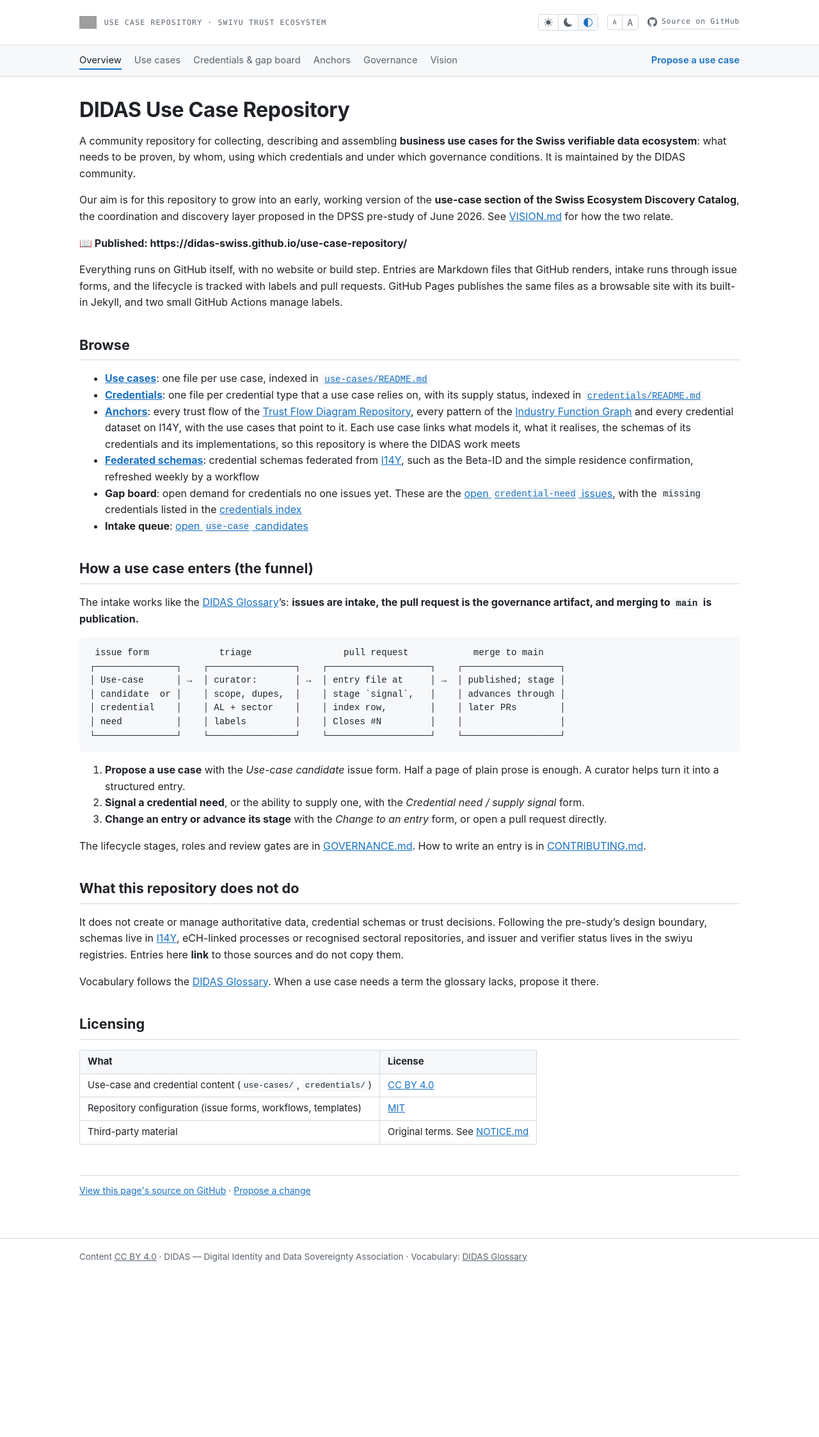
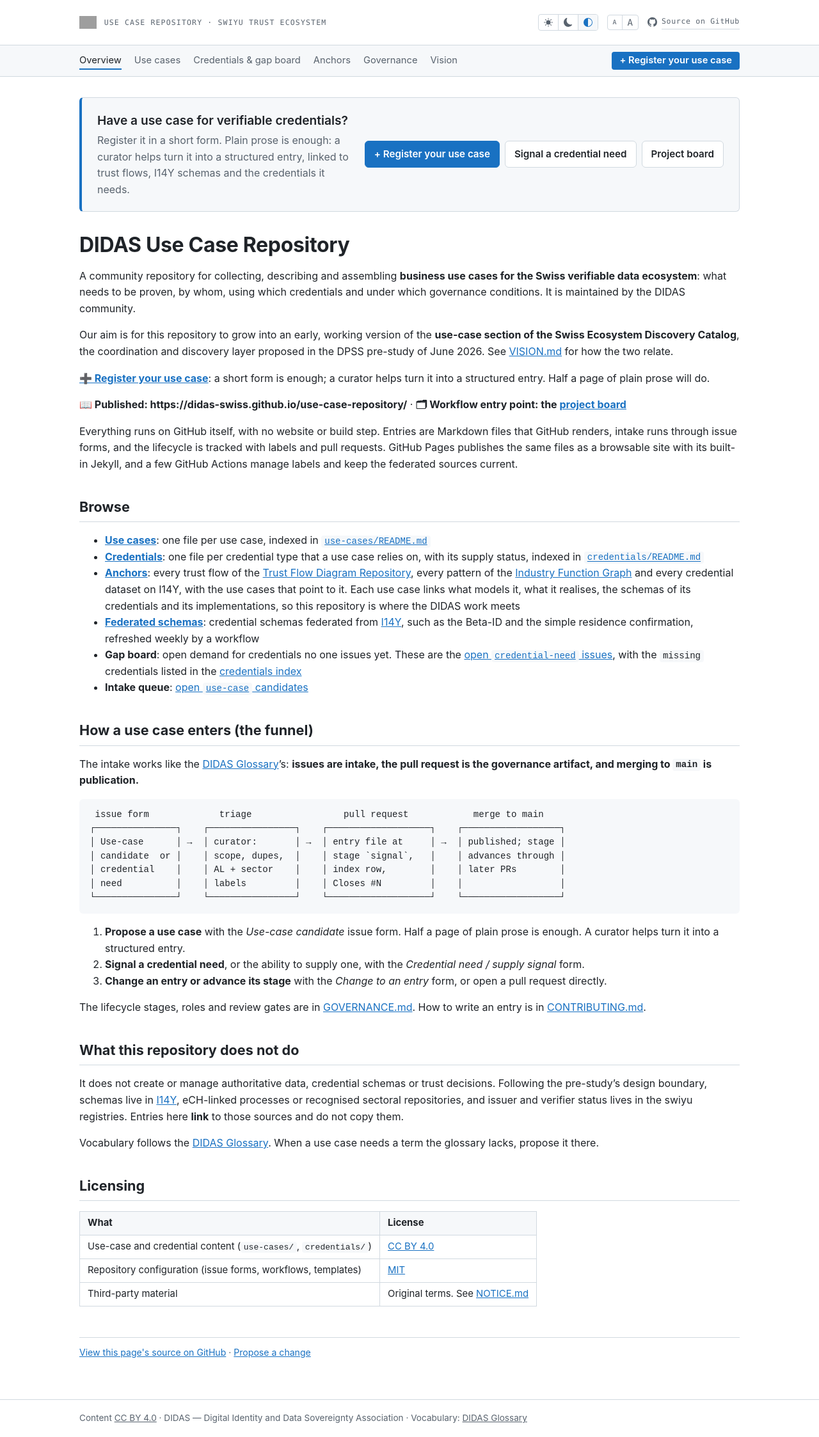
Before and after one commit to DIDAS-swiss/use-case-repository, a Jekyll site: the page built from README.md, in a window 1280 px wide. Shown: the whole page at 64% size. Built offline with Jekyll 4.4.1, drawn with Linux system fonts in a browser that asks for light colours; our own code applies the rules of GitHub Pages for plain Markdown files; before the commit the page ends 1993 px from its top, so only the background shows below that; grey boxes are pictures that could not be loaded.

Commit message:
Add a prominent register button and the project board guide
- README: buttons at the top to register a use case, signal a credential
  need and open the project board
- Site: a highlighted call to action at the top of the home page, a
  register button in the navigation and at the end of the use-case list
- PROJECT.md: the project board as entry point to the workflows, with its
  status flow, fields, views and built-in automations, and how to set it up
- project_url in _config.yml for the site's project board button

```diff
--- a/README.md
+++ b/README.md
@@ -10,13 +10,25 @@ Our aim is for this repository to grow into an early, working version of the
 discovery layer proposed in the DPSS pre-study of June 2026. See
 [VISION.md](VISION.md) for how the two relate.
 
-**📖 Published: https://didas-swiss.github.io/use-case-repository/**
+<p align="center" class="gh-only">
+  <a href="https://github.com/DIDAS-swiss/use-case-repository/issues/new?template=use-case-candidate.yml"><img alt="Register your use case" src="https://img.shields.io/badge/%2B%20Register%20your%20use%20case-1971c2?style=for-the-badge"></a>
+  &nbsp;
+  <a href="https://github.com/DIDAS-swiss/use-case-repository/issues/new?template=credential-signal.yml"><img alt="Signal a credential need" src="https://img.shields.io/badge/Signal%20a%20credential%20need-495057?style=for-the-badge"></a>
+  &nbsp;
+  <a href="https://github.com/orgs/DIDAS-swiss/projects"><img alt="Project board" src="https://img.shields.io/badge/Project%20board-495057?style=for-the-badge"></a>
+</p>
+
+**[➕ Register your use case](https://github.com/DIDAS-swiss/use-case-repository/issues/new?template=use-case-candidate.yml)**: a short form is enough; a curator helps
+turn it into a structured entry. Half a page of plain prose will do.
+
+**📖 Published: https://didas-swiss.github.io/use-case-repository/** ·
+**🗂 Workflow entry point: the [project board](PROJECT.md)**
 
 Everything runs on GitHub itself, with no website or build step. Entries are
 Markdown files that GitHub renders, intake runs through issue forms, and the
 lifecycle is tracked with labels and pull requests. GitHub Pages publishes the same
-files as a browsable site with its built-in Jekyll, and two small GitHub Actions
-manage labels.
+files as a browsable site with its built-in Jekyll, and a few GitHub Actions
+manage labels and keep the federated sources current.
 
 ## Browse
 
--- a/_config.yml
+++ b/_config.yml
@@ -8,6 +8,9 @@ description: >-
   Business use cases for the Swiss verifiable data ecosystem. An early version
   of the use-case section of the Swiss Ecosystem Discovery Catalog.
 repository: DIDAS-swiss/use-case-repository
+# The GitHub Project that is the entry point to the workflows (see PROJECT.md).
+# Until it exists, this points to the organisation's project list.
+project_url: https://github.com/orgs/DIDAS-swiss/projects
 baseurl: /use-case-repository
 url: https://didas-swiss.github.io
 
--- a/_layouts/default.html
+++ b/_layouts/default.html
@@ -55,11 +55,24 @@
       <a href="{{ '/anchors.html' | relative_url }}"{% if page.url == '/anchors.html' %} aria-current="page"{% endif %}>Anchors</a>
       <a href="{{ '/GOVERNANCE.html' | relative_url }}"{% if page.url == '/GOVERNANCE.html' %} aria-current="page"{% endif %}>Governance</a>
       <a href="{{ '/VISION.html' | relative_url }}"{% if page.url == '/VISION.html' %} aria-current="page"{% endif %}>Vision</a>
-      <a class="cta" href="https://github.com/{{ site.repository }}/issues/new/choose">Propose a use case</a>
+      <a class="cta" href="https://github.com/{{ site.repository }}/issues/new?template=use-case-candidate.yml">+ Register your use case</a>
     </div>
   </nav>
 
   <main class="content">
+    {%- if page.url == '/' %}
+    <section class="hero" aria-label="Get involved">
+      <div>
+        <p class="hero-title">Have a use case for verifiable credentials?</p>
+        <p class="hero-text">Register it in a short form. Plain prose is enough: a curator helps turn it into a structured entry, linked to trust flows, I14Y schemas and the credentials it needs.</p>
+      </div>
+      <div class="hero-actions">
+        <a class="button primary" href="https://github.com/{{ site.repository }}/issues/new?template=use-case-candidate.yml">+ Register your use case</a>
+        <a class="button" href="https://github.com/{{ site.repository }}/issues/new?template=credential-signal.yml">Signal a credential need</a>
+        <a class="button" href="{{ site.project_url }}">Project board</a>
+      </div>
+    </section>
+    {%- endif %}
     {%- if page.stage -%}
     <dl class="facts">
       <div><dt>Stage</dt><dd><span class="pill stage-{{ page.stage }}">{{ page.stage }}</span></dd></div>
@@ -81,6 +94,9 @@
     </dl>
     {%- endif -%}
     {{ content }}
+    {%- if page.url == '/use-cases/' %}
+    <p class="register"><a class="button primary" href="https://github.com/{{ site.repository }}/issues/new?template=use-case-candidate.yml">+ Register your use case</a></p>
+    {%- endif %}
     {%- if page.kind == 'use-case' and page.stage -%}
     <section class="anchors" aria-labelledby="anchors">
       <h2 id="anchors">Anchors</h2>
--- a/assets/site.css
+++ b/assets/site.css
@@ -186,3 +186,27 @@ a { color: var(--accent); }
   display: inline-block; padding: 0 6px; border: 1px solid var(--rule); border-radius: 4px;
   font-size: 0.78rem; color: var(--muted);
 }
+
+/* Calls to action: register a use case. */
+.gh-only { display: none; }   /* README buttons for GitHub; the site has its own */
+.site-nav .cta {
+  background: var(--accent); color: #fff; padding: 2px 12px; border-radius: 4px;
+}
+.site-nav .cta:hover, .site-nav .cta[aria-current="page"] { color: #fff; box-shadow: none; opacity: 0.9; }
+.hero {
+  display: flex; flex-wrap: wrap; align-items: center; justify-content: space-between; gap: 16px 24px;
+  margin: 0 0 32px; padding: 20px 24px;
+  border: 1px solid var(--rule); border-left: 4px solid var(--accent); border-radius: 6px; background: var(--wash);
+}
+.hero > div:first-child { flex: 1 1 360px; }
+.hero-title { margin: 0 0 4px; font-size: 1.2rem; font-weight: 600; }
+.hero-text { margin: 0; color: var(--muted); }
+.hero-actions { display: flex; flex-wrap: wrap; gap: 8px; }
+.button {
+  display: inline-block; padding: 8px 14px; border-radius: 6px; font-weight: 600; font-size: 0.95rem;
+  text-decoration: none; border: 1px solid var(--rule); color: var(--ink); background: var(--bg);
+}
+.button:hover { border-color: var(--accent); color: var(--accent); }
+.button.primary { background: var(--accent); border-color: var(--accent); color: #fff; }
+.button.primary:hover { color: #fff; opacity: 0.9; }
+.register { margin-top: 24px; }
```
Also changed, not shown: GOVERNANCE.md (+2 -0 lines), PROJECT.md (added, +77 -0 lines), changelog/2026-11-06-register-and-project.md (added, +19 -0 lines), changelog/README.md.
